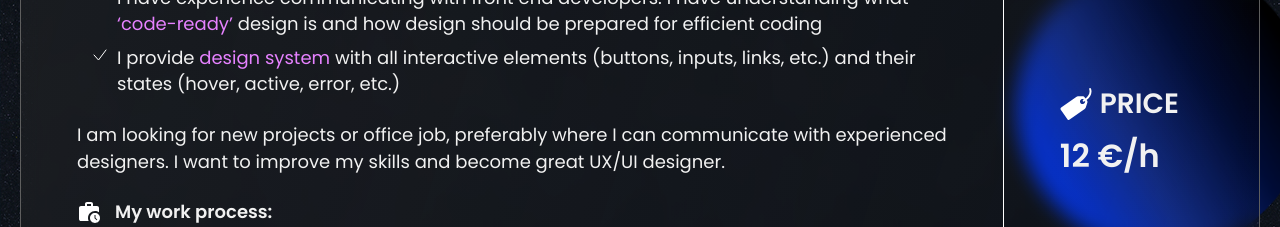
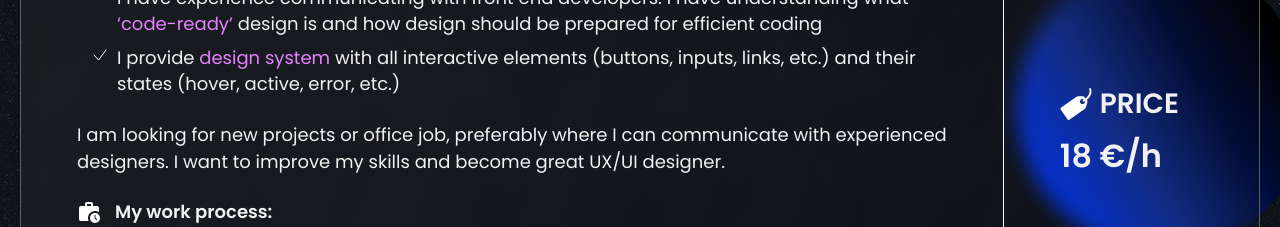
Before and after one commit to mateholik/design-portfolio, a Vue app: page / in a window 1280 px wide. Shown: the part 6280-6507 px from the top of the page. Built offline with nearby package versions, Linux system fonts and the light colour scheme.

Commit message:
change price

```diff
--- a/src/views/Home.vue
+++ b/src/views/Home.vue
@@ -502,7 +502,7 @@
             <div class="price">
               <img src="@/assets/img/label.svg" alt="icon" />PRICE
             </div>
-            <div class="rate">12 €/h</div>
+            <div class="rate">18 €/h</div>
           </div>
         </div>
       </div>
```
